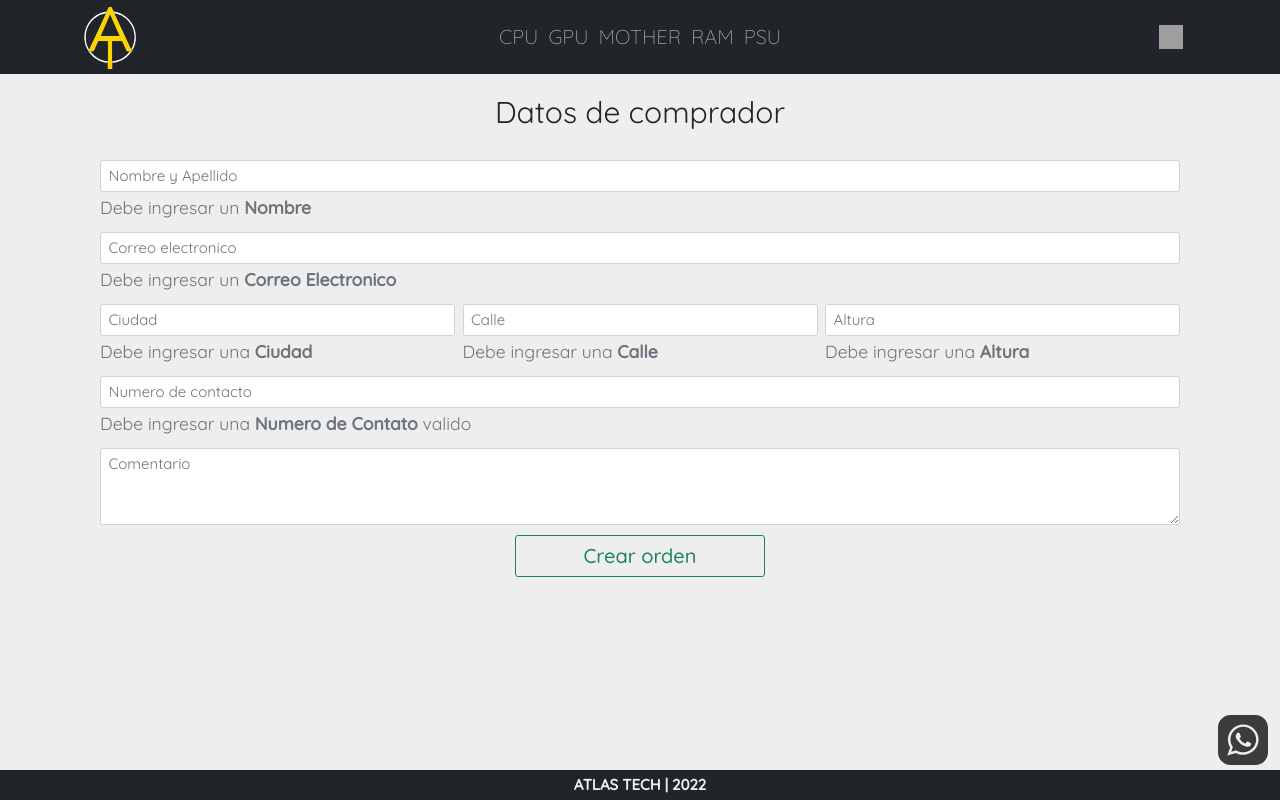
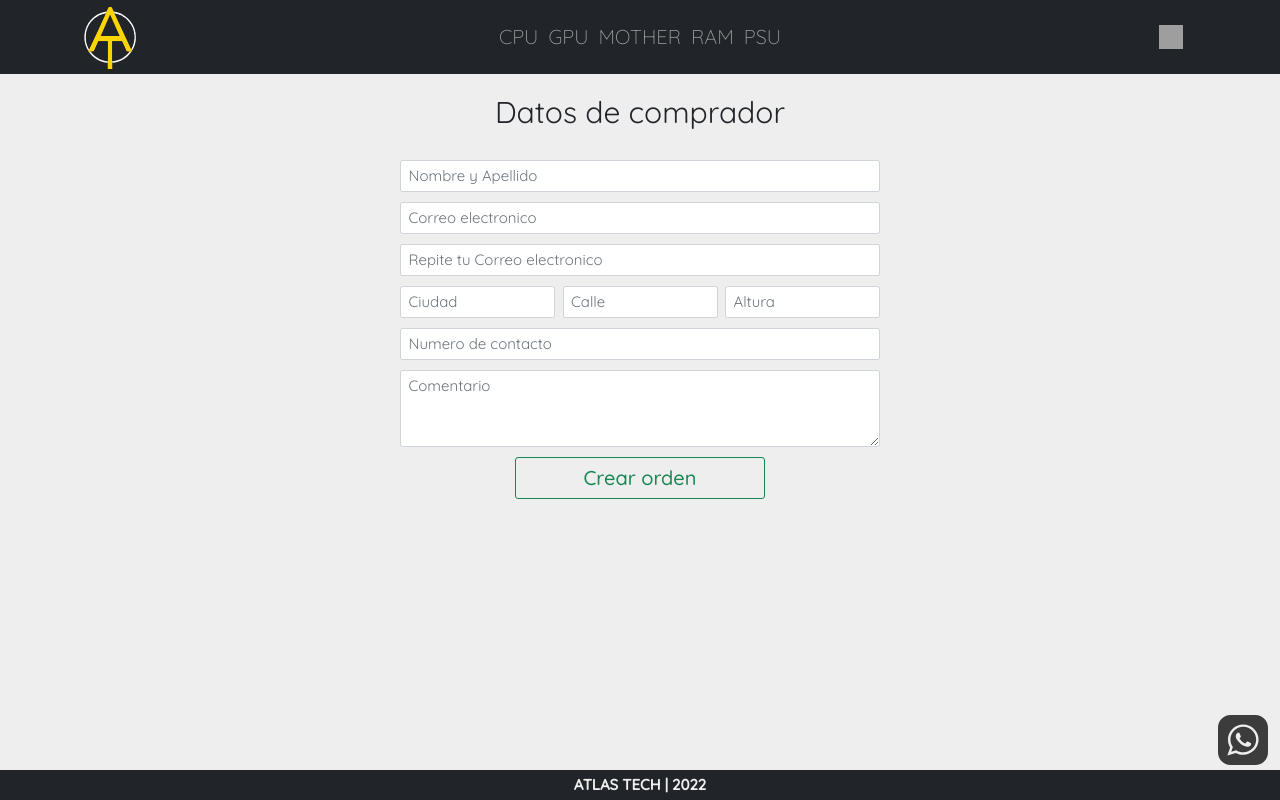
Before and after one commit to JEmperador/react_coderHouse, a React (Create React App) app: page /checkout in a window 1280 px wide. Built offline with nearby package versions, Linux system fonts and the light colour scheme; grey boxes are pictures that could not be loaded.

Commit message:
validacion en form

```diff
--- a/src/App.css
+++ b/src/App.css
@@ -24,9 +24,12 @@ html {
   margin-top: 2rem;
 }
 
-/* ::-webkit-scrollbar {
-  width: 0px !important;
-} */
+.loading {
+  display: flex;
+  justify-content: center;
+  margin-top: 5rem;
+  height: 80rem;
+}
 
 ::-webkit-scrollbar {
     width: 7px;
--- a/src/components/FormBuyer/FormBuyer.js
+++ b/src/components/FormBuyer/FormBuyer.js
@@ -8,51 +8,56 @@ import { addDoc, collection, documentId, getDocs, query, where, writeBatch } fro
 
 import "./FormBuyer.css";
 import Delay from "../Delay/Delay";
-import { useNavigate } from 'react-router-dom'
+import { useNavigate } from "react-router-dom";
 
 function FormBuyer() {
-  const [loading, setLoading] = useState(false);
-  const [orderShipped, setOrderShipped] = useState(false)
-  const [orderId, setOrderId] = useState();
   const { cart, totalPrice, emptyCart } = useContext(CartContext);
-  const [buyer, setBuyer] = useState({
-    name: "",
-    email: "",
-    contact: "",
-    comment: "",
-  });
-  const [address, setAddress] = useState({
-    city: "",
-    street: "",
-    numeration: "",
-  });
-
-  const handleChangeBuyer = (e) => {
-    const target = e.target;
-    setBuyer({
-      ...buyer,
-      [target.name]: target.value,
-    });
-  };
-
-  const handleChangeAddress = (e) => {
-    setAddress({
-      ...address,
-      [e.target.name]: e.target.value,
-    });
-  };
 
   const items = cart;
   const total = totalPrice();
 
-  const to = useNavigate()
+  const [loading, setLoading] = useState(false);
+  const [orderShipped, setOrderShipped] = useState(false);
+  const [orderId, setOrderId] = useState();
 
-  const createOrder = async () => {
-    setLoading(true)
+  const [buyerData, setBuyerData] = useState({});
+  const [name, setName] = useState(false);
+  const [email, setEmail] = useState(false);
+  const [email2, setEmail2] = useState(false);
+  const [contact, setContact] = useState(false);
+  const [comment, setComment] = useState(false);
+  const [city, setCity] = useState(false);
+  const [street, setStreet] = useState(false);
+  const [numeration, setNumeration] = useState(false);
+
+  const handleChange = (e) => {
+    setBuyerData({
+      ...buyerData,
+      [e.target.name]: e.target.value.trim(),
+    });
+  };
+
+  const dataManagement = () => {
+    setName(!buyerData.name);
+    setEmail(!buyerData.email);
+    setEmail2(!(buyerData.email2 === buyerData.email));
+    setContact(!buyerData.contact);
+    setComment(!buyerData.comment);
+    setCity(!buyerData.city);
+    setStreet(!buyerData.street);
+    setNumeration(!buyerData.numeration);
+    if(buyerData.name && buyerData.email && (buyerData.email2 === buyerData.email) && buyerData.contact && buyerData.comment && buyerData.city && buyerData.street && buyerData.numeration) {
+      createOrder(buyerData)
+    }
+  }
+
+  const to = useNavigate();
+
+  const createOrder = async (buyerData) => {
+    setLoading(true);
     try {
       const order = {
-        buyer,
-        address,
+        buyer: buyerData,
         items,
         total,
         date: new Date(),
@@ -84,70 +89,106 @@ function FormBuyer() {
         await lot.commit();
 
         const orders = collection(db, "orders");
-        const foundedOrder = await addDoc(orders, order)
+        const foundedOrder = await addDoc(orders, order);
 
-        emptyCart()
-        setOrderId(foundedOrder.id)
-        setOrderShipped(true)
+        emptyCart();
+        setOrderId(foundedOrder.id);
+        setOrderShipped(true);
         setTimeout(() => {
-          to('/')
-        }, 10000)
+          to("/");
+        }, 10000);
       } else {
-        console.log('Hay productos que carecen de existencia');
+        console.log("Hay productos que carecen de existencia");
       }
     } catch (error) {
       console.log(error);
     } finally {
       setLoading(false);
     }
-
   };
 
-  console.log(buyer, address);
+  console.log(buyerData);
 
-  if(loading) {
-    return <Delay/>
+  if (loading) {
+    return <Delay />;
   }
 
-  if(orderShipped) {
-    return <h1 className="text-center">Su orden fue realizada con exito, operacion: {orderId} sera redirigido</h1>
+  if (orderShipped) {
+    return <h1 className="text-center">Su orden fue realizada con exito, operacion: {orderId} sera redirigido</h1>;
   }
 
   return (
     <>
       <Form className="mt-2">
         <Form.Group className="mb-3">
-          <Form.Control className="form" type="text" placeholder="Nombre y Apellido" name="name" value={buyer.name} onChange={handleChangeBuyer} required />
-          {buyer.name.length === 0 && <Form.Text>Debe ingresar un <b>Nombre</b></Form.Text>}
+          <Form.Control className="form" type="text" placeholder="Nombre y Apellido" name="name" onChange={(e) => handleChange(e)} />
+          {name && (
+            <Form.Text>
+              Debe ingresar un <b>Nombre</b>
+            </Form.Text>
+          )}
         </Form.Group>
         <Form.Group className="mb-3">
-          <Form.Control className="form" type="email" placeholder="Correo electronico" name="email" value={buyer.email} onChange={handleChangeBuyer} required />
-          {buyer.email.length === 0 && <Form.Text>Debe ingresar un <b>Correo Electronico</b></Form.Text>}
+          <Form.Control className="form" type="email" placeholder="Correo electronico" name="email" onChange={(e) => handleChange(e)} />
+          {email && (
+            <Form.Text>
+              Debe ingresar un <b>Correo Electronico</b>
+            </Form.Text>
+          )}
+        </Form.Group>
+        <Form.Group className="mb-3">
+          <Form.Control className="form" type="email2" placeholder="Repite tu Correo electronico" name="email2" onChange={(e) => handleChange(e)} />
+          {email2 && (
+            <Form.Text>
+              El <b>Correo Electronico</b> no coincide
+            </Form.Text>
+          )}
         </Form.Group>
         <div className="d-flex mb-3">
           <Form.Group className="me-1 col">
-            <Form.Control className="form" type="text" placeholder="Ciudad" name="city" value={address.city} onChange={handleChangeAddress} required />
-            {address.city.length === 0 && <Form.Text>Debe ingresar una <b>Ciudad</b></Form.Text>}
+            <Form.Control className="form" type="text" placeholder="Ciudad" name="city" onChange={(e) => handleChange(e)} />
+            {city && (
+              <Form.Text>
+                Debe ingresar una <b>Ciudad</b>
+              </Form.Text>
+            )}
           </Form.Group>
           <Form.Group className="mx-2 col">
-            <Form.Control className="form" type="text" placeholder="Calle" name="street" value={address.street} onChange={handleChangeAddress} required />
-            {address.street.length === 0 && <Form.Text>Debe ingresar una <b>Calle</b></Form.Text>}
+            <Form.Control className="form" type="text" placeholder="Calle" name="street" onChange={(e) => handleChange(e)} />
+            {street && (
+              <Form.Text>
+                Debe ingresar una <b>Calle</b>
+              </Form.Text>
+            )}
           </Form.Group>
           <Form.Group className="ms-1 col">
-            <Form.Control className="form" type="number" placeholder="Altura" name="numeration" value={address.numeration} onChange={handleChangeAddress} required />
-            {address.numeration.length === 0 && <Form.Text>Debe ingresar una <b>Altura</b></Form.Text>}
+            <Form.Control className="form" type="number" placeholder="Altura" name="numeration" onChange={(e) => handleChange(e)} />
+            {numeration && (
+              <Form.Text>
+                Debe ingresar una <b>Altura</b>
+              </Form.Text>
+            )}
           </Form.Group>
         </div>
         <Form.Group className="mb-3">
-          <Form.Control className="form" type="tel" placeholder="Numero de contacto" name="contact" value={buyer.contact} onChange={handleChangeBuyer} required />
-          {buyer.contact.length <= 9 && <Form.Text>Debe ingresar una <b>Numero de Contato</b> valido</Form.Text>}
+          <Form.Control className="form" type="tel" placeholder="Numero de contacto" name="contact" onChange={(e) => handleChange(e)} />
+          {contact && (
+            <Form.Text>
+              Debe ingresar una <b>Numero de Contato</b> valido
+            </Form.Text>
+          )}
         </Form.Group>
         <Form.Group className="mb-3">
-          <Form.Control className="form" as="textarea" rows={3} type="textare" name="comment" placeholder="Comentario" value={buyer.comment} onChange={handleChangeBuyer} />
+          <Form.Control className="form" as="textarea" rows={3} type="textare" name="comment" placeholder="Comentario" onChange={(e) => handleChange(e)} />
+          {comment && (
+            <Form.Text>
+              Ingresar un <b>Comentario</b>
+          </Form.Text>
+          )}
         </Form.Group>
       </Form>
       <div className="d-flex justify-content-center">
-        <Button className="createOrderBtn" size="lg" variant="outline-success" type="submit" onClick={createOrder}>
+        <Button className="createOrderBtn" size="lg" variant="outline-success" type="submit" onClick={dataManagement}>
           Crear orden
         </Button>
       </div>
--- a/src/containers/FormBuyerContainer/FormBuyerContainer.css
+++ b/src/containers/FormBuyerContainer/FormBuyerContainer.css
@@ -1,6 +1,5 @@
 .formBuyerContainer {
-  margin-left: 10rem;
-  margin-right: 10rem;
+  margin: 0 40rem 0 40rem;
 }
 
 .createOrderBtn {
--- a/src/containers/FormBuyerContainer/FormBuyerContainer.js
+++ b/src/containers/FormBuyerContainer/FormBuyerContainer.js
@@ -7,11 +7,6 @@ function FormBuyerContainer(props) {
       <h1 className="title">{props.title}</h1>
       <div className="mt-5">
         <FormBuyer />
-        {/* <div className="d-flex justify-content-center">
-          <Button className="createOrderBtn" size="lg" variant="outline-success" type="submit">
-            Crear orden
-          </Button>
-        </div> */}
       </div>
     </div>
   );
--- a/src/containers/ItemListContainer/ItemListContainer.css
+++ b/src/containers/ItemListContainer/ItemListContainer.css
@@ -4,13 +4,6 @@
     flex-wrap: wrap;
 }
 
-.loading {
-    display: flex;
-    justify-content: center;
-    margin-top: 5rem;
-    height: 80rem;
-}
-
 .WaLink {
     text-decoration: none;
     margin-bottom: 5rem;
```
